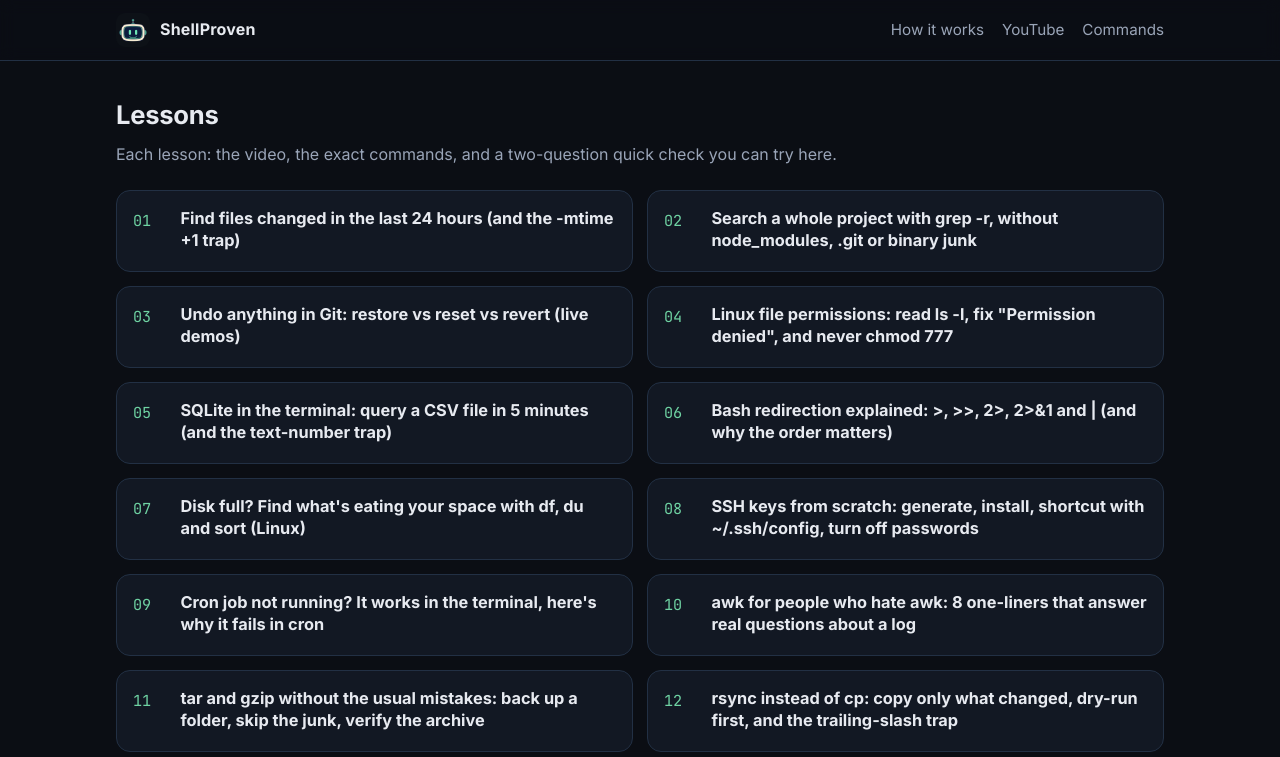
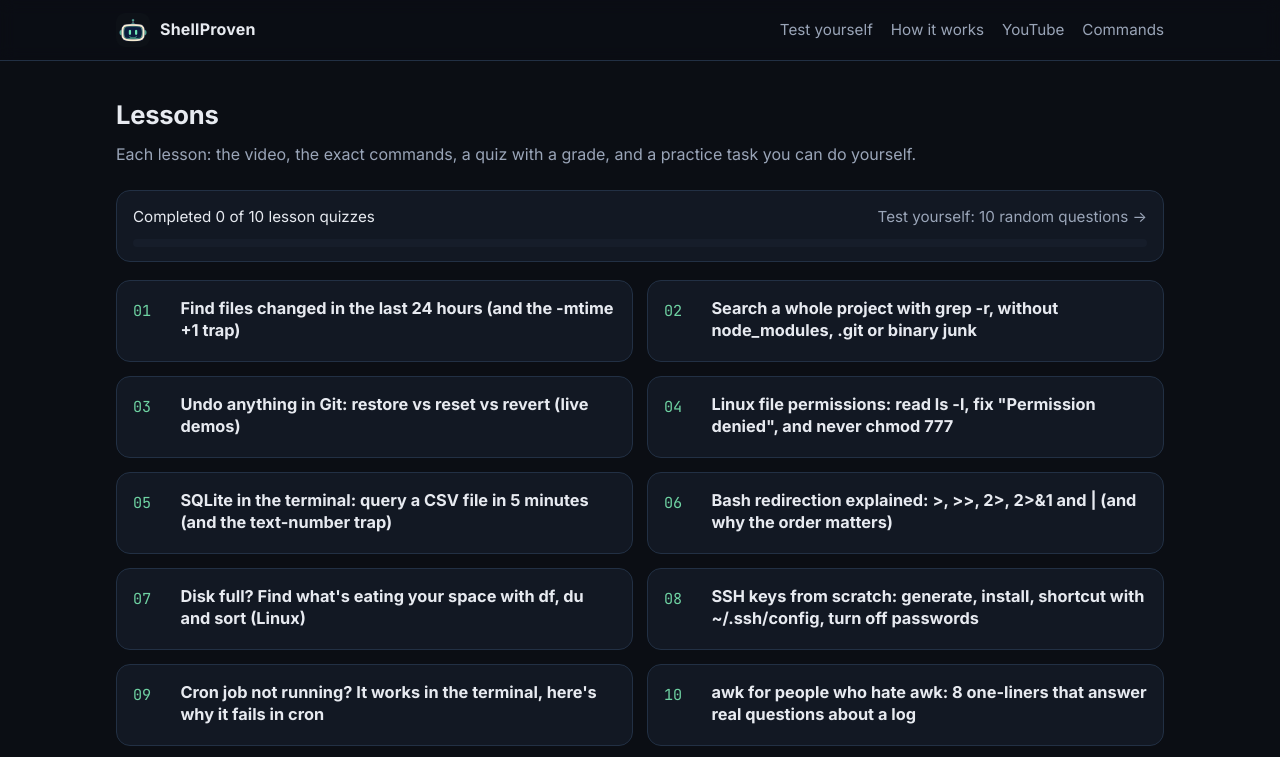
Before and after one commit to shellprovenai/shellprovenai.github.io, a plain HTML site: page lekcje/index.html in a window 1280 px wide. Shown: the top 757 px of the page. Drawn offline with Linux system fonts and the light colour scheme.

Commit message:
Lesson page: lekcje/index.html

```diff
--- a/lekcje/index.html
+++ b/lekcje/index.html
@@ -12,12 +12,13 @@
 <body>
 <header class="top"><div class="wrap">
   <a class="brand" href="../"><img src="../img/profil.png" alt="">ShellProven</a>
-  <nav class="nav"><a href="../#how">How it works</a><a href="https://www.youtube.com/@ShellProven">YouTube</a><a href="https://github.com/shellprovenai/terminal-tutorials" class="hide-s">Commands</a></nav>
+  <nav class="nav"><a href="../quiz/">Test yourself</a><a href="../#how" class="hide-s">How it works</a><a href="https://www.youtube.com/@ShellProven">YouTube</a><a href="https://github.com/shellprovenai/terminal-tutorials" class="hide-s">Commands</a></nav>
 </div></header>
 <main class="wrap">
   <section>
     <h2>Lessons</h2>
-    <p class="sub">Each lesson: the video, the exact commands, and a two-question quick check you can try here.</p>
+    <p class="sub">Each lesson: the video, the exact commands, a quiz with a grade, and a practice task you can do yourself.</p>
+    <div class="progress" id="progress" hidden><div class="p-row"><span class="p-text"></span><a class="p-quiz" href="../quiz/">Test yourself: 10 random questions →</a></div><div class="p-bar"><div class="p-fill"></div></div></div>
     <div class="lessons">
       <a class="lesson" href="find-changed-24h/"><span class="num">01</span><div><h3>Find files changed in the last 24 hours (and the -mtime +1 trap)</h3></div></a>
       <a class="lesson" href="grep-r-excludes/"><span class="num">02</span><div><h3>Search a whole project with grep -r, without node_modules, .git or binary junk</h3></div></a>
@@ -41,5 +42,7 @@
   </section>
 </main>
 <footer><div class="wrap"><span>© ShellProven · <a href="../privacy.html">Privacy policy</a></span><span><a href="https://www.youtube.com/@ShellProven">YouTube</a> · <a href="https://github.com/shellprovenai">GitHub</a></span></div></footer>
+<script src="../sp.js"></script>
+<script>if(window.SP) SP.progress('../');</script>
 </body>
 </html>
```
